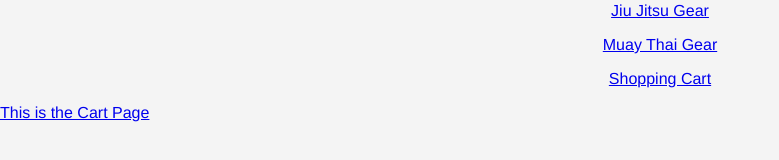
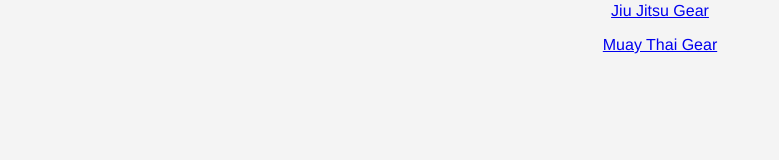
Before and after one commit to blueLotus3/pandajitsuFE, a React (Create React App) app: page /cart in a window 1280 px wide. Shown: the part 386-546 px from the top of the page, without its empty margins (0-779 px from the left). Built offline with nearby package versions, Linux system fonts and the light colour scheme.

Commit message:
removed cart page, need to reconstruct it

```diff
--- a/src/App.js
+++ b/src/App.js
@@ -6,7 +6,6 @@ import IndivGear from './components/IndivGear'
 import BoxingPage from './pages/BoxingPage.js'
 import JitsuPage from './pages/JitsuPage.js'
 import ThaiPage from './pages/ThaiPage.js'
-import CartPage from './pages/CartPage'
 
 
 function App() {
@@ -19,7 +18,6 @@ function App() {
         <Route path='/boxing' element={<BoxingPage />} />
         <Route path='/jiujitsu' element={<JitsuPage />} />
         <Route path='/muaythai' element={<ThaiPage />} />
-        <Route path='/cart' element={<CartPage />} />
       </Routes>
     </div>
   );
--- a/src/components/IndivGear.js
+++ b/src/components/IndivGear.js
@@ -5,6 +5,7 @@ import data from './GearApi.js'
 const IndivGear = () => {
     /* Params used to render specific piece of gear when clicked from FullGear.js */
     const { id } = useParams();
+
     const indivGear = data.find(item => item.id === parseInt(id, 10))
 
     return (
--- a/src/components/Nav.js
+++ b/src/components/Nav.js
@@ -25,9 +25,6 @@ const Nav = () => {
             <Link to ='/muaythai'>
                 <li className="nav-item"><p className="nav-link">Muay Thai Gear</p></li>
                 </Link>
-            <Link to ='/cart'>
-                <li className="nav-item"><p className="nav-link">Shopping Cart</p></li>
-                </Link>
                 </ul>
                 </nav>
                 </header>
--- a/src/pages/CartPage.js
+++ /dev/null
@@ -1,14 +0,0 @@
-import React from 'react'
-import { Link } from 'react-router-dom';
-
-const Cart = () => {
-    return (
-        <Link to='/cart'>
-        <div className="cartDiv">
-            <p>This is the Cart Page</p>
-        </div>
-        </Link>
-    )
-}
-
-export default Cart
```
Also changed, not shown: src/components/Cart.js (deleted).
